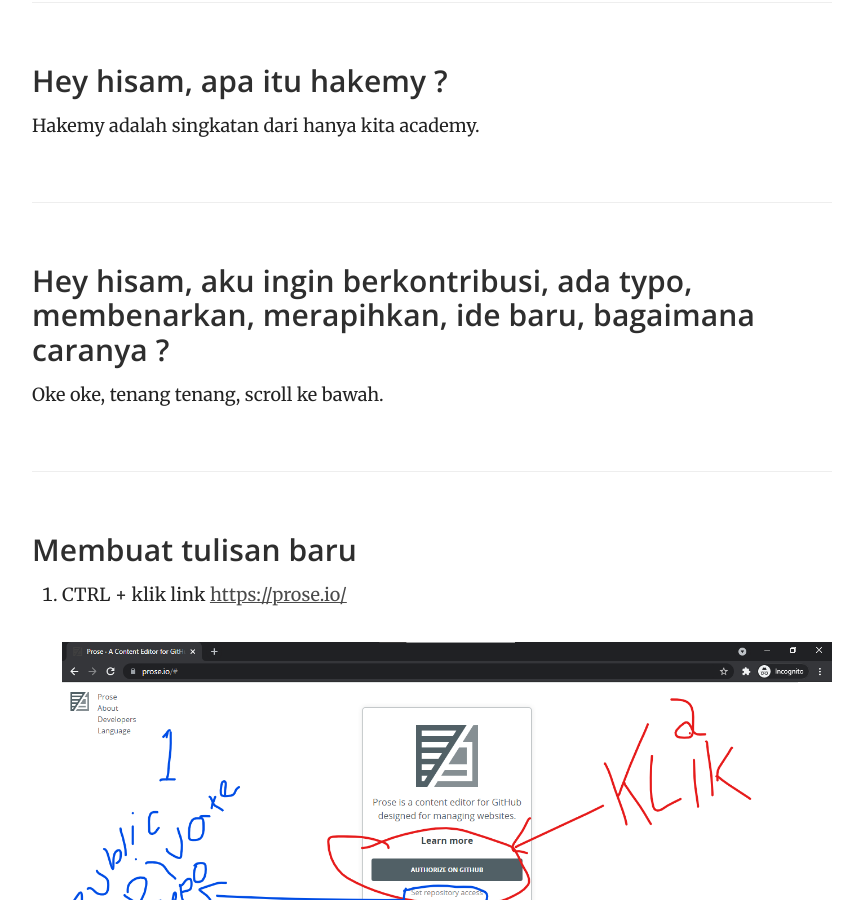
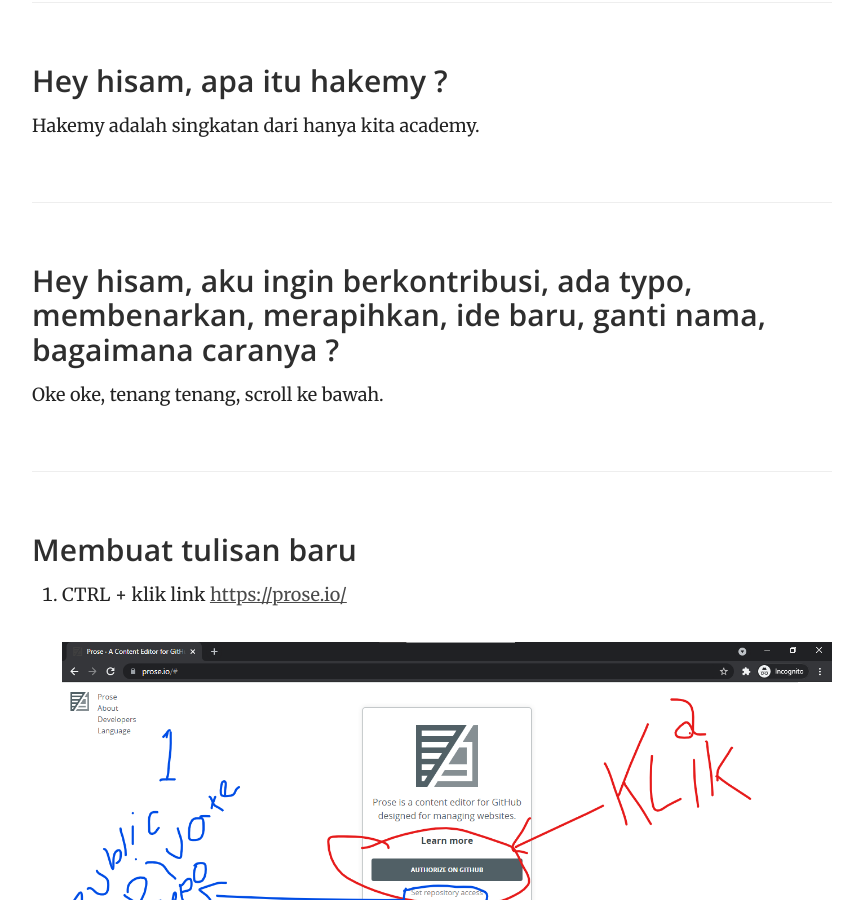
Before and after one commit to hanyakita-group/hakemy-docs, a Jekyll site: the page built from index.md, in a window 1280 px wide and 900 px high, scrolled down 995 px. Shown: the whole window, without its empty margins (358-1221 px from the left). Built offline with Jekyll 4.4.1, drawn with Linux system fonts in a browser that asks for light colours; some of the changed text lies outside the part shown.

Commit message:
Update index.md

```diff
--- a/index.md
+++ b/index.md
@@ -19,7 +19,7 @@ Ini adalah tempat tulisan dokumentasi proses pembuatan aplikasi hakemy.
 
 Hakemy adalah singkatan dari hanya kita academy.
 
-### Hey hisam, aku ingin berkontribusi, ada typo, membenarkan, merapihkan, ide baru, bagaimana caranya ?
+### Hey hisam, aku ingin berkontribusi, ada typo, membenarkan, merapihkan, ide baru, ganti nama, bagaimana caranya ?
 
 Oke oke, tenang tenang, scroll ke bawah.
 
@@ -88,7 +88,7 @@ Oke oke, tenang tenang, scroll ke bawah.
 ### Delete tulisan baru
 
 1. Ubah judul item/artikel dan tambahkan deleted
-	**_ contoh nya 2021-08-08-deleted-testing-judul.md _**
+	**contoh nya 2021-08-08-deleted-testing-judul.md**
 
     > **DILARANG HARD RESET, nge klik icon trash**.
 
```
Also changed, not shown: other parts of index.md (+5 -0 lines).
